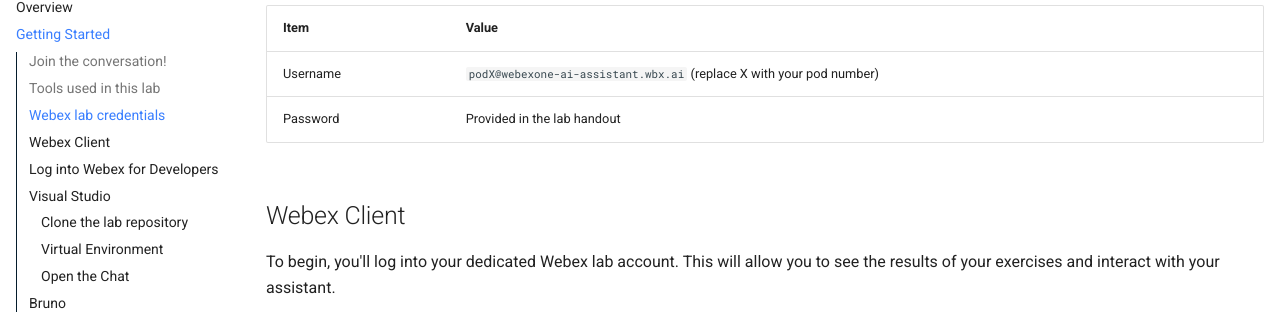
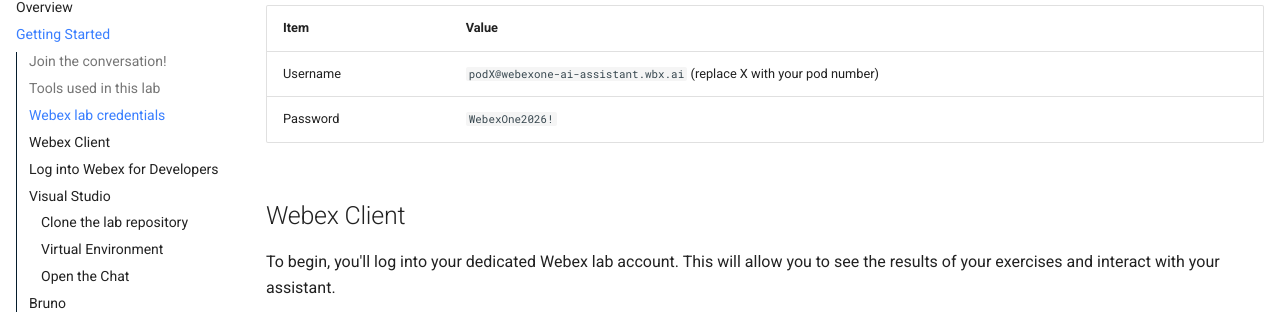
Before and after one commit to WebexCC-SA/LAB-31123, an MkDocs documentation site: the page built from docs/getting_started.md, in a window 1280 px wide and 900 px high, scrolled down 908 px. Shown: the part 149-463 px from the top of the window. Built offline with MkDocs 1.6.1 and Material for MkDocs 9.7.7, drawn with Linux system fonts in a browser that asks for light colours.

Commit message:
Update getting_started.md

```diff
--- a/docs/getting_started.md
+++ b/docs/getting_started.md
@@ -22,7 +22,7 @@
 | Item | Value |
 | --- | --- |
 | Username | `podX@webexone-ai-assistant.wbx.ai` (replace X with your pod number) |
-| Password | Provided in the lab handout |
+| Password | `WebexOne2026!` |
 
 ## Webex Client
 
```
